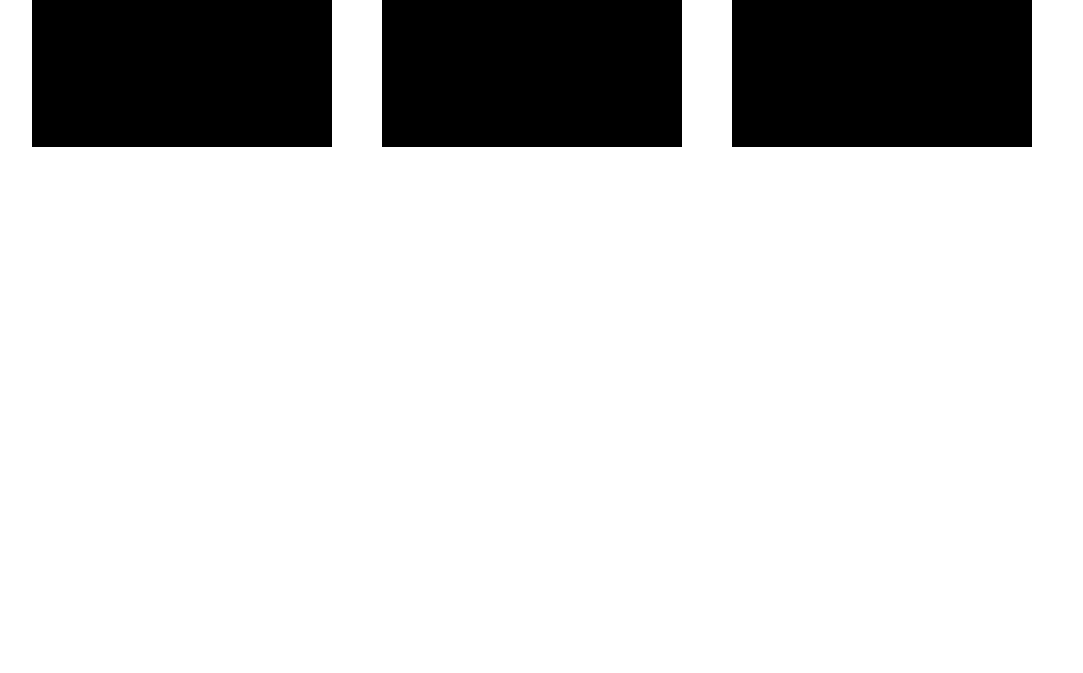
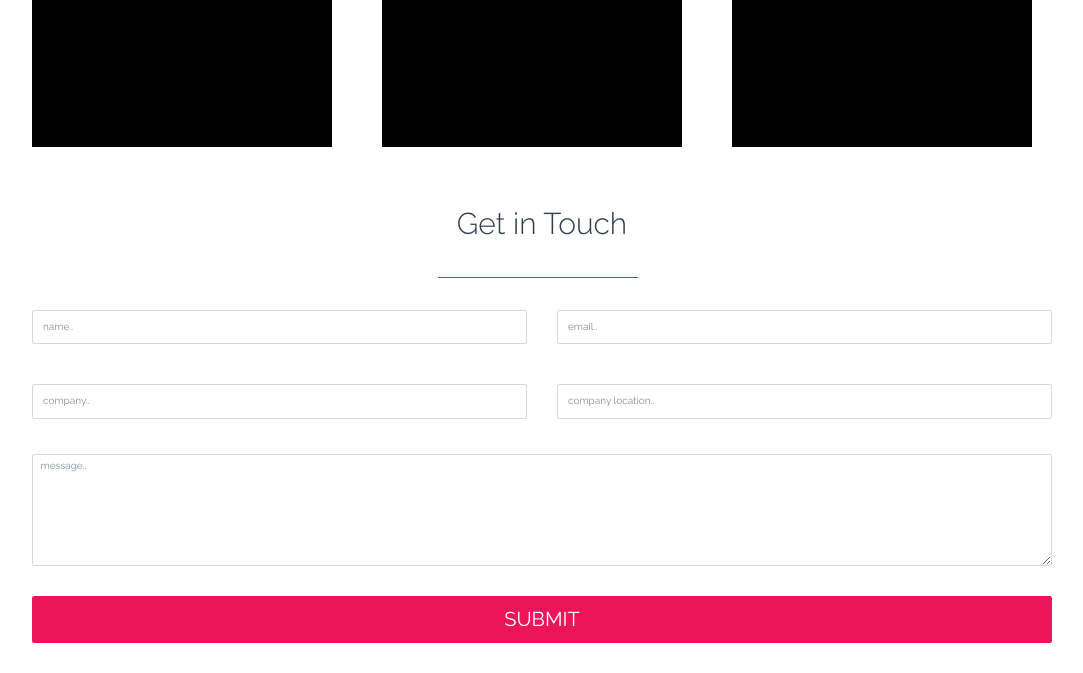
Before and after one commit to kassisdevs/my_portfolio, a website: page src/index.html in a window 1280 px wide. Shown: the part 2376-3049 px from the top of the page, without its empty margins (98-1181 px from the left). Before the commit the page ends 2553 px from the top, so only its background shows below. Drawn offline with Linux system fonts and the light colour scheme.

Commit message:
about form added

```diff
--- a/src/index.html
+++ b/src/index.html
@@ -223,17 +223,44 @@
         </div>
       </div>
     </div>
-    <!-- <div class="row m-5">
-      <div class="col-md-4">
-        <img class="img-fluid" src="img/4.jpg" alt="projext 1">
+
+  </div>
+</section>
+<!-- CONTACT US -->
+<section id="contact">
+  <div class="container">
+    <div class="row p-5">
+      <div class="col text-center">
+        <h4 class="heading-5">Get in Touch</h4>
       </div>
-      <div class="col-md-4">
-        <img class="img-fluid" src="img/5.jpg" alt="projext 1">
+    </div>
+    <div class="row m-5">
+      <div class="col-md-6">
+     <input class="form-control p-3 my-2" type="text" name="name" placeholder="name..">
       </div>
-      <div class="col-md-4">
-        <img class="img-fluid" src="img/6.jpg" alt="projext 1">
+      <div class="col-md-6">
+        <input class="form-control p-3 my-2" type="email" name="email" placeholder="email..">
+         </div>
       </div>
-    </div> -->
+      <div class="row m-5">
+        <div class="col-md-6">
+       <input class="form-control p-3 my-2" type="text" name="company" placeholder="company..">
+        </div>
+        <div class="col-md-6">
+          <input class="form-control p-3 my-2" type="text" name="companylocation" placeholder="company location..">
+           </div>
+        </div>
+        <div class="row m-5">
+          <div class="col">
+            <textarea class="form-control" name="message" rows="8" cols="80" placeholder="message.."></textarea>
+          </div>
+        </div>
+        <div class="row m-5">
+          <div class="col">
+            <button class="form-control p-3 btn btn-submit" type="button" name="button">Submit</button>
+          </div>
+        </div>
+    </div>
   </div>
 </section>
 
--- /dev/null
+++ b/src/scss/_contact.scss
@@ -0,0 +1,26 @@
+#contact {
+  .heading-5::after {
+
+    content: "";
+    height: 1px;
+    width: 20rem;
+    background: $color-secondary;
+    position: absolute;
+    top: 7rem;
+    left: calc(45% - 50px);
+    z-index: 1;
+
+  }
+  .btn-submit {
+   background: $color-secondary;
+   color: #fff;
+   font-size: 2rem;
+   text-transform: uppercase;
+   transition: 1s;
+  }
+  .btn-submit:hover {
+    background: #fff;
+   color: $color-secondary;
+   border: 1px solid $color-secondary;
+  }
+}
--- a/src/scss/style.scss
+++ b/src/scss/style.scss
@@ -5,4 +5,5 @@
 @import "about";
 @import "skills";
 @import "portfolio";
+@import "contact";
 @import "footer";
```
Also changed, not shown: src/css/style.css.
